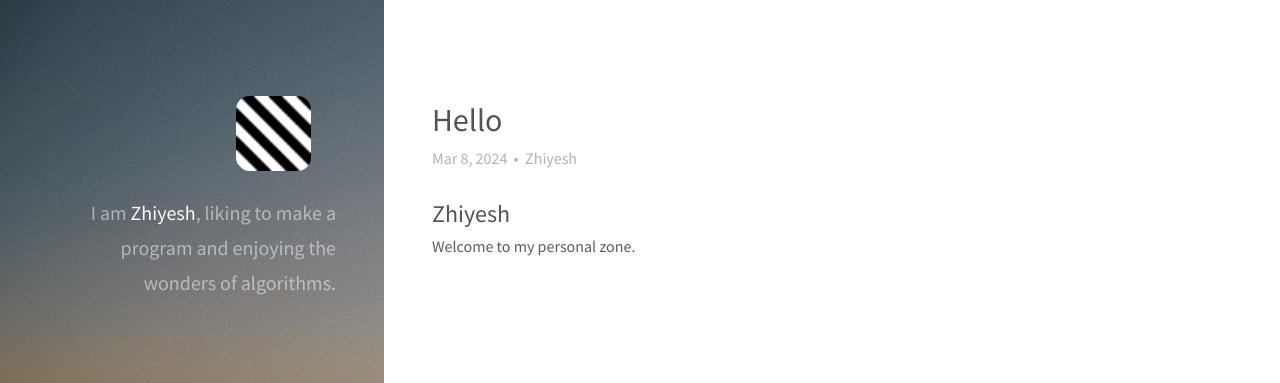
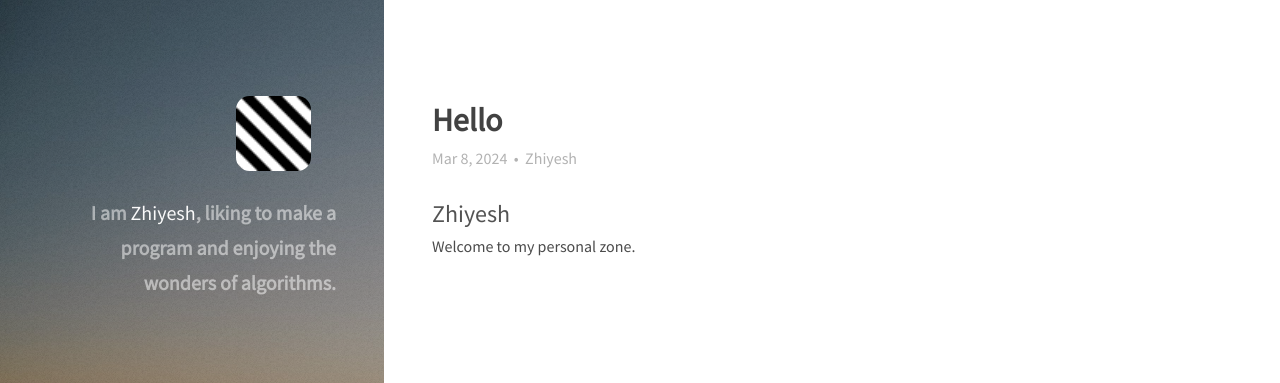
Before and after one commit to Zhiyelah/zhiyelah.github.io, a Jekyll site: the page built from index.html, in a window 1280 px wide. Shown: the top 383 px of the page. Built offline with Jekyll 4.4.1, drawn with Linux system fonts in a browser that asks for light colours; nearby versions of some CDN libraries.

Commit message:
Update main.css

```diff
--- a/css/main.css
+++ b/css/main.css
@@ -1610,6 +1610,8 @@
 		}
 
 	h1 {
+		color: #424242;
+		font-weight: 600;
 		font-size: 2em;
 		line-height: 1.5em;
 	}
@@ -2564,7 +2566,7 @@
 	}
 
 		#main > section {
-			color: #5d5d5d;
+			color: #4b4b4b;
 			margin: 4em 0 0 0;
 			padding: 4em 0 0 0;
 		}
@@ -2575,11 +2577,8 @@
 				padding-top: 0;
 			}
 
-		#main > article {
-			color: #5d5d5d;
-		}
-
 		#main > article > section {
+			color: #4b4b4b;
 			padding-bottom: 6em;
 		}
 
```
